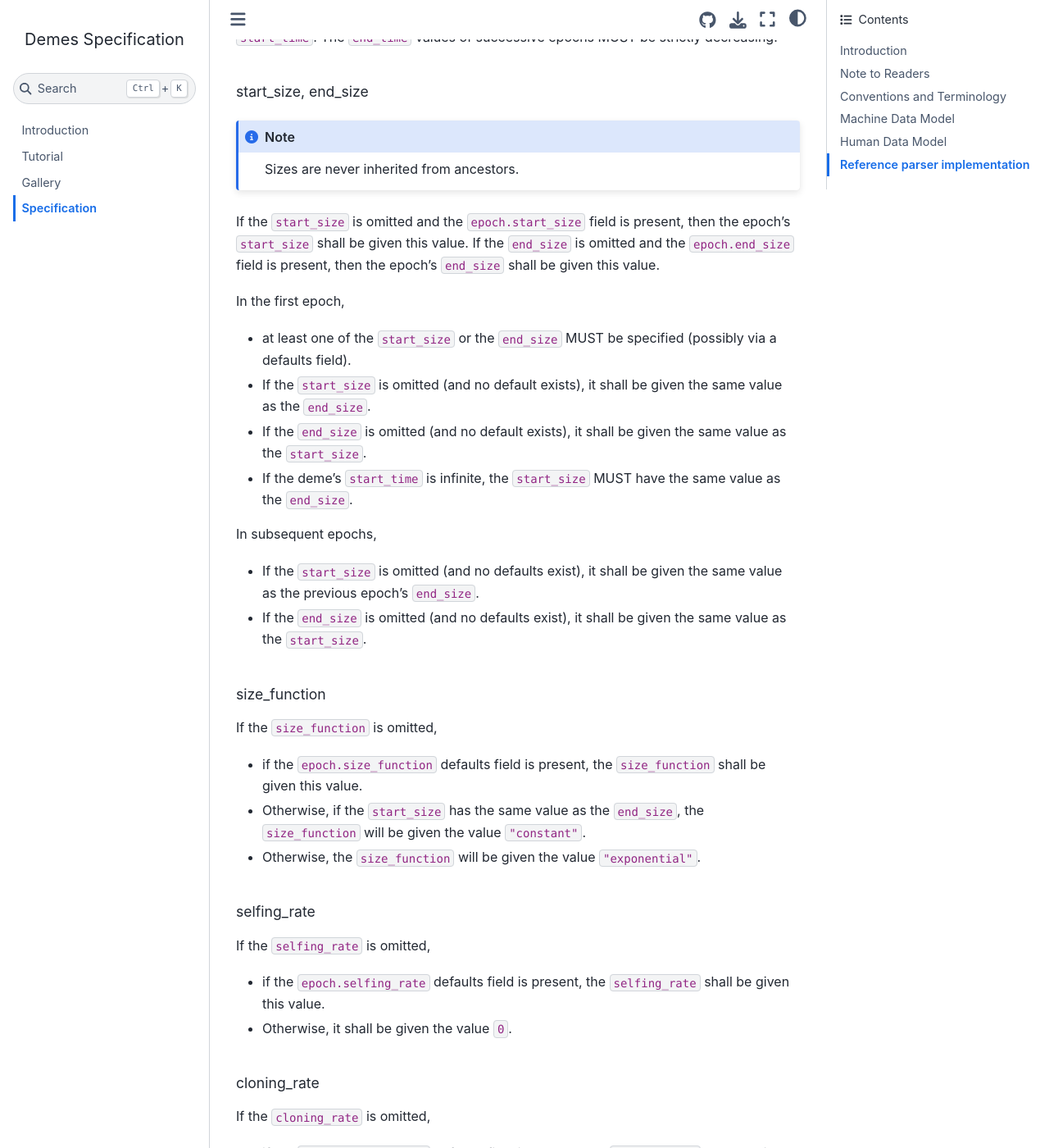
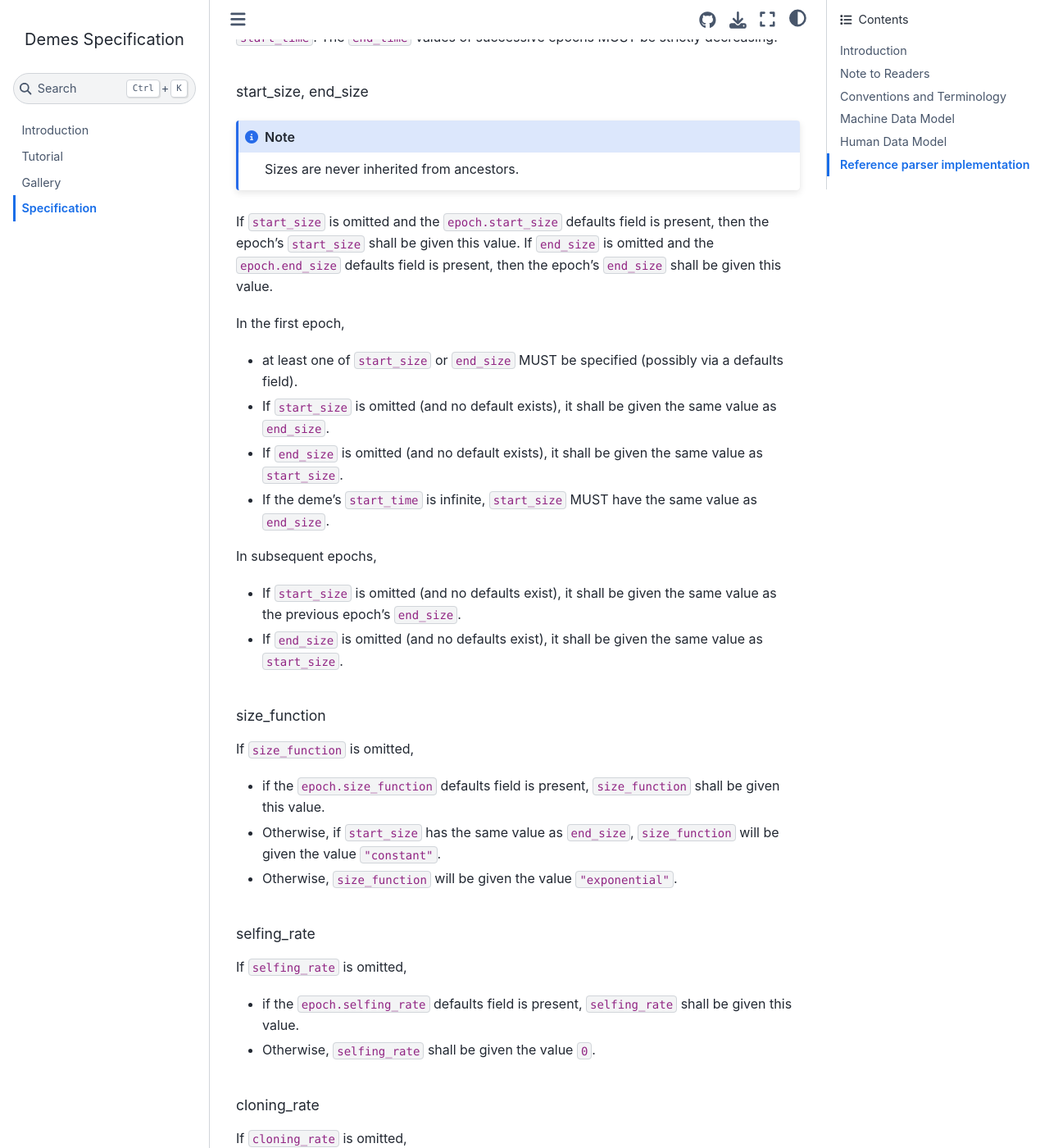
Before and after one commit to popsim-consortium/demes-spec, a Jupyter Book: the page built from docs/specification.md, in a window 1280 px wide and 1400 px high, scrolled down 15760 px. Shown: the whole window at 82% size. Built offline with Jupyter Book 1.0.4 settings and Sphinx 7.4.7 and the Sphinx Book theme 1.1.4, drawn with Linux system fonts in a browser that asks for light colours; some of the changed text lies outside the part shown.

Commit message:
review fixups

```diff
--- a/docs/specification.md
+++ b/docs/specification.md
@@ -550,18 +550,18 @@
 
 (sec_spec_hdm_resolution_time_units)=
 #### time_units
-The ``time_units`` must be specified. The value "generations" is special,
+``time_units`` must be specified. The value "generations" is special,
 in that it implies that the ``generation_time`` will be 1 and may thus be omitted.
 
 (sec_spec_hdm_resolution_generation_time)=
 #### generation_time
-If the ``time_units`` are not "generations", then the ``generation_time``
+If ``time_units`` is not "generations", then ``generation_time``
 MUST be specified.
 
-If the ``time_units`` are "generations", then
-- the ``generation_time`` may be omitted, in which case it
+If ``time_units`` is "generations", then
+- ``generation_time`` may be omitted, in which case it
   shall be given the value 1.
-- an error shall be raised if the ``generation_time`` value is not 1.
+- an error shall be raised if ``generation_time`` is not 1.
 
 (sec_spec_hdm_resolution_metadata)=
 #### metadata
@@ -569,22 +569,22 @@
 If ``metadata`` is omitted, it shall be given the value of an
 empty dictionary.
 If ``metadata`` is present, the value must be a dictionary,
-but the metadata is otherwise transferred to the output
-without further processing. Errors may be raised if the metadata is not
+but metadata is otherwise transferred to the output
+without further processing. Errors may be raised if metadata is not
 parsable (e.g. invalid YAML), but the parser shall not attempt
 to validate fields within the metdata.
 
 (sec_spec_hdm_resolution_description)=
 #### description
-If the ``description`` is omitted, it shall be given the value of an empty string.
+If ``description`` is omitted, it shall be given the value of an empty string.
 
 (sec_spec_hdm_resolution_doi)=
 #### doi
-If the ``doi`` is omitted, it shall be given the value of an empty list.
+If ``doi`` is omitted, it shall be given the value of an empty list.
 
 (sec_spec_hdm_resolution_defaults)=
 #### defaults
-If top-level ``defaults`` are provided, default values shall be validated
+If top-level ``defaults`` is provided, default values shall be validated
 to the extent possible, to avoid propagating invalid values.
 E.g. ``defaults.epoch.start_size`` cannot be negative.
 
@@ -609,11 +609,11 @@
 
 (sec_spec_hdm_resolution_deme_defaults)=
 ##### defaults
-If deme-level ``defaults`` are provided, default values shall be validated
+If deme-level ``defaults`` is provided, default values shall be validated
 to the extent possible, to avoid propagating invalid values.
 E.g. ``defaults.epoch.start_size`` cannot be negative.
 
-For each deme, the deme-level ``defaults`` override the top-level defaults.
+For each deme, deme-level ``defaults`` override top-level defaults.
 
 (sec_spec_hdm_resolution_deme_description)=
 ##### description
@@ -641,7 +641,7 @@
   a single-element list containing the element ``1.0``.
 - Otherwise, if ``ancestors`` has length zero,
   ``proportions`` shall be given the value of the empty list.
-- Otherwise, the ``proportions`` cannot be determined and an error
+- Otherwise, ``proportions`` cannot be determined and an error
   MUST be raised.
 
 (sec_spec_hdm_resolution_deme_start_time)=
@@ -652,9 +652,9 @@
   shall be given this value.
 - Otherwise, if ``ancestors`` has length one and the ancestor has an
   ``end_time > 0``, the ancestor's ``end_time`` value shall be used.
-- Otherwise, if ``ancestors`` has length zero, the ``start_time`` shall be
+- Otherwise, if ``ancestors`` has length zero, ``start_time`` shall be
   given the value ``infinity``.
-- Otherwise, the ``start_time`` cannot be determined and an
+- Otherwise, ``start_time`` cannot be determined and an
   error MUST be raised.
 
 (sec_spec_hdm_resolution_epoch)=
@@ -677,12 +677,12 @@
 (sec_spec_hdm_resolution_epoch_end_time)=
 ###### end_time
 
-If the ``end_time`` value is omitted,
+If ``end_time`` is omitted,
 - If the ``epoch.end_time`` defaults field is present, ``end_time``
   shall be given this value.
-- Otherwise, if this is the last epoch, the ``end_time`` shall be
+- Otherwise, if this is the last epoch, ``end_time`` shall be
   given the value ``0``.
-- Otherwise, the ``end_time`` cannot be determined and an error MUST
+- Otherwise, ``end_time`` cannot be determined and an error MUST
   be raised.
 
 The ``end_time`` value of the first epoch MUST be strictly
@@ -696,52 +696,52 @@
 Sizes are never inherited from ancestors.
 :::
 
-If the ``start_size`` is omitted and the ``epoch.start_size`` field
+If ``start_size`` is omitted and the ``epoch.start_size`` defaults field
 is present, then the epoch's ``start_size`` shall be given this value.
-If the ``end_size`` is omitted and the ``epoch.end_size`` field
+If ``end_size`` is omitted and the ``epoch.end_size`` defaults field
 is present, then the epoch's ``end_size`` shall be given this value.
 
 In the first epoch,
-- at least one of the ``start_size`` or the ``end_size``
+- at least one of ``start_size`` or ``end_size``
   MUST be specified (possibly via a defaults field).
-- If the ``start_size`` is omitted (and no default exists),
-  it shall be given the same value as the ``end_size``.
-- If the ``end_size`` is omitted (and no default exists),
-  it shall be given the same value as the ``start_size``.
-- If the deme's ``start_time`` is infinite, the ``start_size``
-  MUST have the same value as the ``end_size``.
+- If ``start_size`` is omitted (and no default exists),
+  it shall be given the same value as ``end_size``.
+- If ``end_size`` is omitted (and no default exists),
+  it shall be given the same value as ``start_size``.
+- If the deme's ``start_time`` is infinite, ``start_size``
+  MUST have the same value as ``end_size``.
 
 In subsequent epochs,
-- If the ``start_size`` is omitted (and no defaults exist),
+- If ``start_size`` is omitted (and no defaults exist),
   it shall be given the same value as the previous epoch's ``end_size``.
-- If the ``end_size`` is omitted (and no defaults exist),
-  it shall be given the same value as the ``start_size``.
+- If ``end_size`` is omitted (and no defaults exist),
+  it shall be given the same value as ``start_size``.
 
 (sec_spec_hdm_resolution_epoch_size_function)=
 ###### size_function
 
-If the ``size_function`` is omitted,
+If ``size_function`` is omitted,
 - if the ``epoch.size_function`` defaults field is present,
-  the ``size_function`` shall be given this value.
-- Otherwise, if the ``start_size`` has the same value as the ``end_size``,
-  the ``size_function`` will be given the value ``"constant"``.
-- Otherwise, the ``size_function`` will be given the value ``"exponential"``.
+  ``size_function`` shall be given this value.
+- Otherwise, if ``start_size`` has the same value as ``end_size``,
+  ``size_function`` will be given the value ``"constant"``.
+- Otherwise, ``size_function`` will be given the value ``"exponential"``.
 
 (sec_spec_hdm_resolution_epoch_selfing_rate)=
 ###### selfing_rate
 
-If the ``selfing_rate`` is omitted,
+If ``selfing_rate`` is omitted,
 - if the ``epoch.selfing_rate`` defaults field is present,
-  the ``selfing_rate`` shall be given this value.
-- Otherwise, it shall be given the value ``0``.
+  ``selfing_rate`` shall be given this value.
+- Otherwise, ``selfing_rate`` shall be given the value ``0``.
 
 (sec_spec_hdm_resolution_epoch_cloning_rate)=
 ###### cloning_rate
 
-If the ``cloning_rate`` is omitted,
+If ``cloning_rate`` is omitted,
 - if the ``epoch.cloning_rate`` defaults field is present,
-  the ``cloning_rate`` shall be given this value.
-- Otherwise, it shall be given the value ``0``.
+  ``cloning_rate`` shall be given this value.
+- Otherwise, ``cloning_rate`` shall be given the value ``0``.
 
 (sec_spec_hdm_resolution_migration)=
 #### Migration resolution
```
